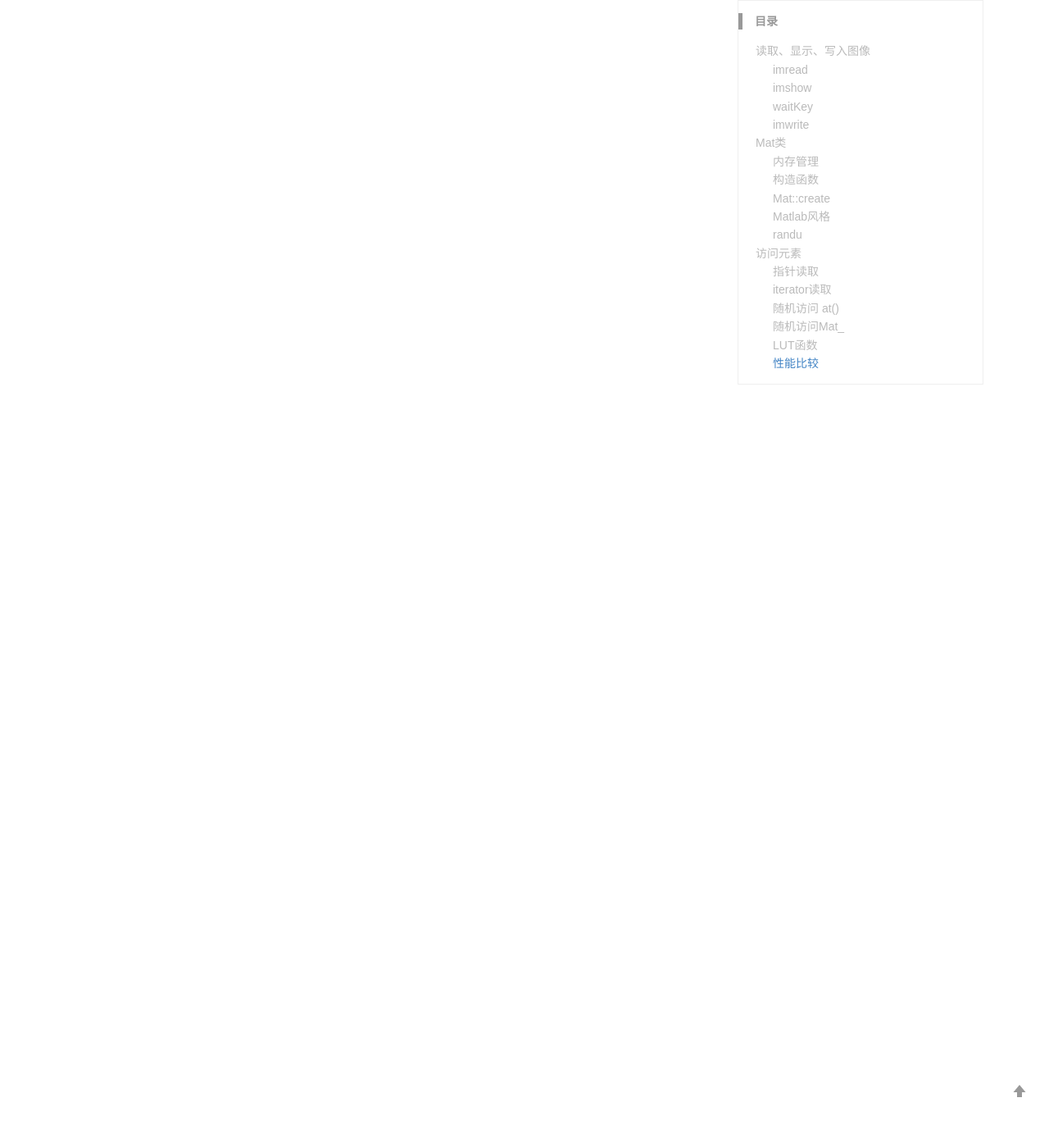
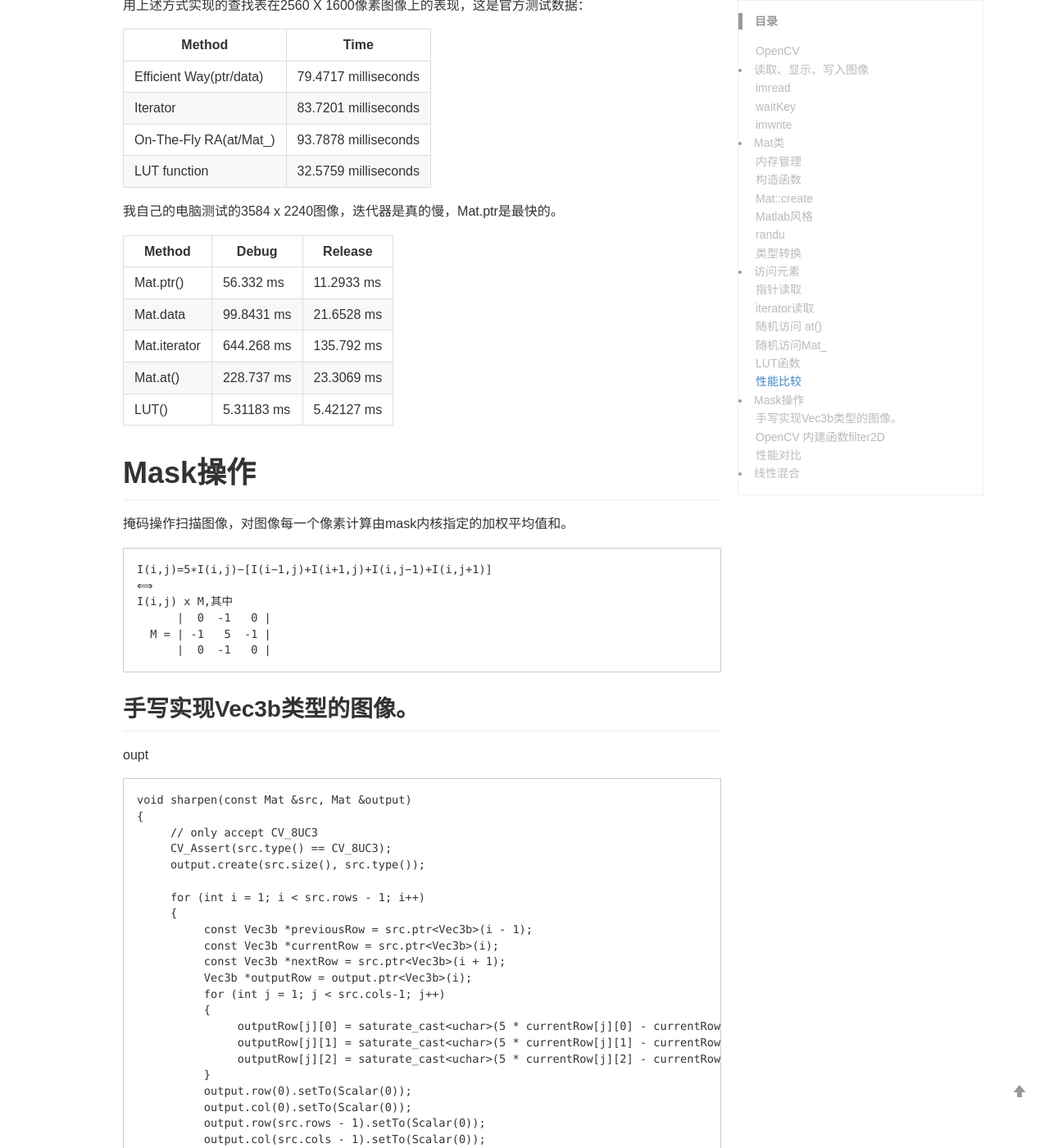
Before and after one commit to leeeo2/lxxxxxxxx.github.io, a Jekyll site: the page built from _posts/OpenCV/2022-08-15-OpenCV入门.md, in a window 1280 px wide and 1400 px high, scrolled down 6619 px. Shown: the whole window at 82% size. Built offline with Jekyll 4.4.1, drawn with Linux system fonts in a browser that asks for light colours; our own code applies the rules of GitHub Pages for plain Markdown files; comment, search, counter and statistics services are not loaded; a style sheet for code colours, icons or effects is not loaded; some of the changed text lies outside the part shown.

Commit message:
add something.

````diff
--- a/_posts/OpenCV/2022-08-15-OpenCV入门.md
+++ b/_posts/OpenCV/2022-08-15-OpenCV入门.md
@@ -1,3 +1,29 @@
+- [读取、显示、写入图像](#读取显示写入图像)
+  - [imread](#imread)
+  - [imshow](#imshow)
+  - [waitKey](#waitkey)
+  - [imwrite](#imwrite)
+- [Mat类](#mat类)
+  - [内存管理](#内存管理)
+  - [构造函数](#构造函数)
+  - [Mat::create](#matcreate)
+  - [Matlab风格](#matlab风格)
+  - [randu](#randu)
+  - [类型转换](#类型转换)
+- [访问元素](#访问元素)
+  - [指针读取](#指针读取)
+  - [iterator读取](#iterator读取)
+  - [随机访问 at()](#随机访问-at)
+  - [随机访问Mat_](#随机访问mat_)
+  - [LUT函数](#lut函数)
+  - [性能比较](#性能比较)
+- [Mask操作](#mask操作)
+  - [手写实现Vec3b类型的图像。](#手写实现vec3b类型的图像)
+  - [OpenCV 内建函数filter2D](#opencv-内建函数filter2d)
+  - [性能对比](#性能对比)
+- [线性混合](#线性混合)
+
+
 ---
 layout: post
 title: "OpenCV入门"
@@ -9,6 +35,8 @@
 tags:
   - OpenCV
 ---
+
+
 
 # 读取、显示、写入图像
 参考文档：[Getting Started with Images](https://docs.opencv.org/4.x/db/deb/tutorial_display_image.html)
@@ -24,6 +52,7 @@
 OpenCV原生支持：bmp, pbm, pgm, ppm, sr, ras文件格式。
 通过插件支持：jpeg, jpg, jpe, jp2, tiff, tif, png.
 
+> 可以使用`imdecodee`从内存中加载图片。
 ## imshow
 ```c++
 if (!img.empty()){
@@ -39,12 +68,14 @@
 等待一段时间，参数单位为毫秒，0表示一直等待。返回值为key值。
 
 ## imwrite
+保存格式有后缀决定。
 ```c++
 if (key == 's'){
      imwrite("output.jpeg",img);
 }
 ```
 保存图像，第一个参数为文件名，第二个参数是Mat对象。
+> 可以使用`imencode`从内存中加载图片。
 
 
 # Mat类
@@ -107,6 +138,12 @@
 ```
 使用randu函数来随机填充像素，第二和第三个参数为上下限。
 
+## 类型转换
+使用`convertTo`函数来改变图片的类型。
+```
+ src.convertTo(dst, CV_32F);
+```
+
 # 访问元素
 参考文档：[How to scan images, lookup tables and time measurement with OpenCV](https://docs.opencv.org/4.x/db/da5/tutorial_how_to_scan_images.html)
 
@@ -163,12 +200,13 @@
 ```
 
 ## 随机访问 at()
-使用`Mat.at<Ty>(row,col)`读取，不安全，且很慢，不推荐使用，如果需要随机访问，也可以使用`Mat.ptr`获取到row指针之后再读取列。
+使用`Mat.at<Ty>(row,col)`读写，不安全，且很慢，不推荐使用，如果需要随机访问，也可以使用`Mat.ptr`获取到row指针之后再读取列。
 ```c++
 for (int i = 0; i < img.rows; i++)
      for (int j = 0; j < img.cols; j++)
           img.at<uint8_t>(i, j) = table[img.at<uint8_t>(i, j)];
 ```
+> 注意`Mat::at()`函数的参数是`(row,col)`，对应到坐标系中是`(y,x)`，而不是`(x,y)`
 
 
 ## 随机访问Mat_
@@ -216,3 +254,67 @@
 | Mat.iterator | 644.268 ms | 135.792 ms |
 | Mat.at()     | 228.737 ms | 23.3069 ms |
 | LUT()        | 5.31183 ms | 5.42127 ms |
+
+
+# Mask操作
+掩码操作扫描图像，对图像每一个像素计算由mask内核指定的加权平均值和。
+
+```
+I(i,j)=5∗I(i,j)−[I(i−1,j)+I(i+1,j)+I(i,j−1)+I(i,j+1)]
+⟺
+I(i,j) x M,其中
+      |  0  -1   0 |
+  M = | -1   5  -1 |
+      |  0  -1   0 |
+```
+
+## 手写实现Vec3b类型的图像。
+oupt
+```c++
+void sharpen(const Mat &src, Mat &output)
+{
+     // only accept CV_8UC3
+     CV_Assert(src.type() == CV_8UC3);
+     output.create(src.size(), src.type());
+
+     for (int i = 1; i < src.rows - 1; i++)
+     {
+          const Vec3b *previousRow = src.ptr<Vec3b>(i - 1);
+          const Vec3b *currentRow = src.ptr<Vec3b>(i);
+          const Vec3b *nextRow = src.ptr<Vec3b>(i + 1);
+          Vec3b *outputRow = output.ptr<Vec3b>(i);
+          for (int j = 1; j < src.cols-1; j++)
+          {
+               outputRow[j][0] = saturate_cast<uchar>(5 * currentRow[j][0] - currentRow[j - 1][0] - currentRow[j + 1][0] - previousRow[j][0] - nextRow[j][0]);
+               outputRow[j][1] = saturate_cast<uchar>(5 * currentRow[j][1] - currentRow[j - 1][1] - currentRow[j + 1][1] - previousRow[j][1] - nextRow[j][1]);
+               outputRow[j][2] = saturate_cast<uchar>(5 * currentRow[j][2] - currentRow[j - 1][2] - currentRow[j + 1][2] - previousRow[j][2] - nextRow[j][2]);
+          }
+          output.row(0).setTo(Scalar(0));
+          output.col(0).setTo(Scalar(0));
+          output.row(src.rows - 1).setTo(Scalar(0));
+          output.col(src.cols - 1).setTo(Scalar(0));
+     }
+}
+```
+
+## OpenCV 内建函数filter2D
+```c++
+//定义内核
+Mat kernel = (Mat_<char>(3, 3) << 0, -1, 0, -1, 5, -1, 0, -1, 0);
+filter2D(src, output1, src.depth(), kernel);
+```
+
+## 性能对比
+1920 x 1080 图片测试对比：
+
+| Method    | Release    |
+| --------- | ---------- |
+| hand code | 36.3602 ms |
+| filter2D  | 5.7453 ms  |
+
+# 线性混合
+线性混合将两个根据权重混合为一张图片，下述第一二个参数是图像1和权重，第三四个参数是图片2和权重，第五个参数是需要加的值，最后一个为输出，公式为：`dst=α⋅src1+β⋅src2+γ`
+```
+addWeighted(src1,alpha,src2,beta,gamma,dst);
+```
+![blend-example](../../images/blend-example.jpg)
````
Also changed, not shown: images/blend-example.jpg (added).
